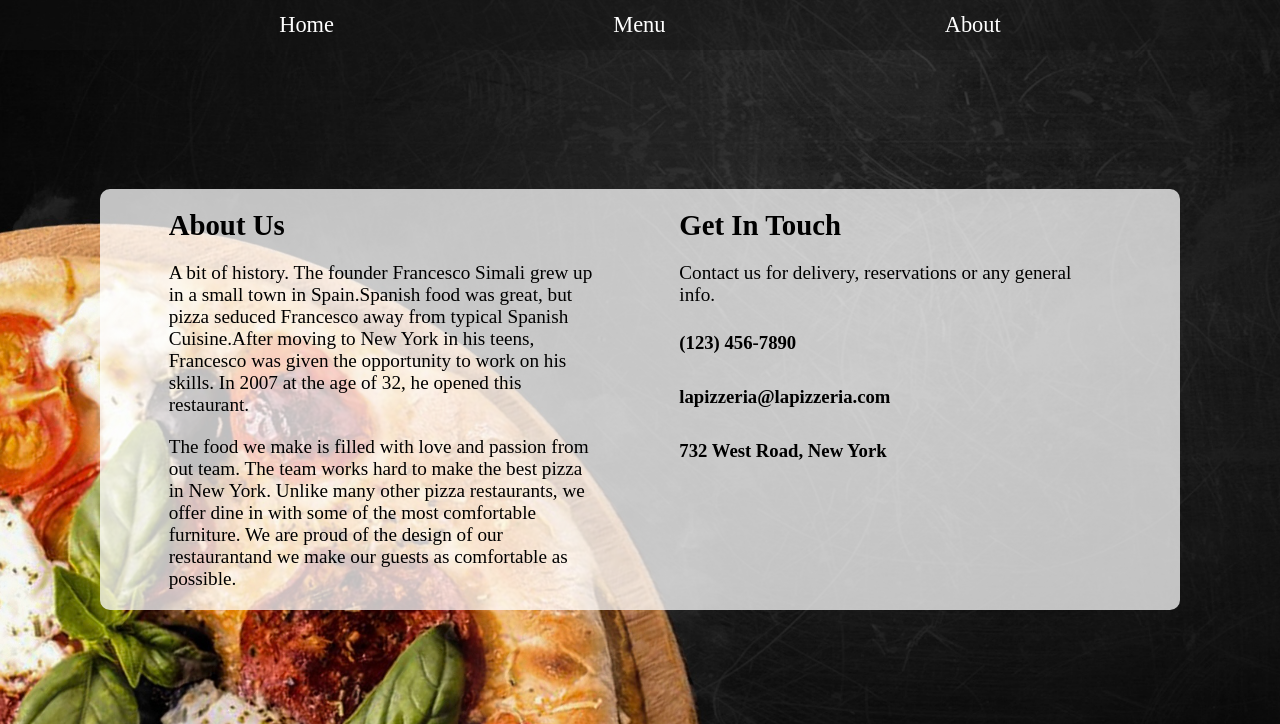
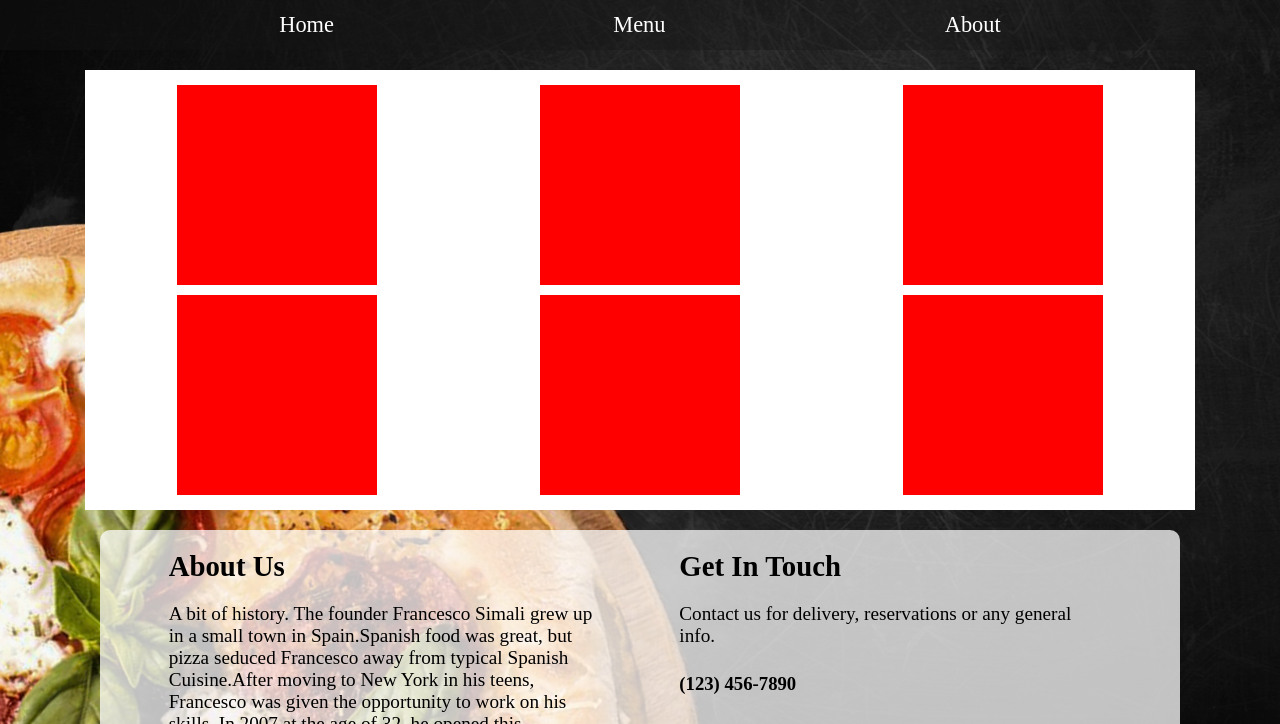
Before and after one commit to Carson77V/restaurant-page-odin-project, a website built with webpack: page dist/index.html in a window 1280 px wide. Shown: the top 724 px of the page. Built offline with nearby package versions, Linux system fonts and the light colour scheme.

Commit message:
Create basic template for menu items using grid

```diff
--- a/dist/index.html
+++ b/dist/index.html
@@ -4,7 +4,7 @@
   <meta charset="UTF-8">
   <meta http-equiv="X-UA-Compatible" content="IE=edge">
   <meta name="viewport" content="width=device-width, initial-scale=1.0">
-  <script src="main.js" defer></script>
+  <!--<script src="main.js" defer></script>-->
   <link rel="stylesheet" href="style.css">
   <title>Restaurant Page</title>
 </head>
@@ -18,7 +18,14 @@
   </header>
 
   <div id="content">
-
+    <div class="menu-box">
+      <div class="menu-card"></div>
+      <div class="menu-card"></div>
+      <div class="menu-card"></div>
+      <div class="menu-card"></div>
+      <div class="menu-card"></div>
+      <div class="menu-card"></div>
+    </div>
   </div>
 
   <footer>
--- a/dist/style.css
+++ b/dist/style.css
@@ -56,6 +56,24 @@ h1 {
 }
 
 /*Menu page styles*/
+
+.menu-box {
+    display: grid;
+    width: 88vw;
+    max-width: 1080px;
+    background-color: white;
+    gap: 10px;
+    padding: 15px;
+    grid-template-columns: repeat(auto-fit, minmax(300px, 1fr));
+    justify-items: center;
+    margin: 20px auto;
+}
+
+.menu-card {
+    width: 200px;
+    height: 200px;
+    background-color: red;
+}
 
 /*About page styles*/
 
```
